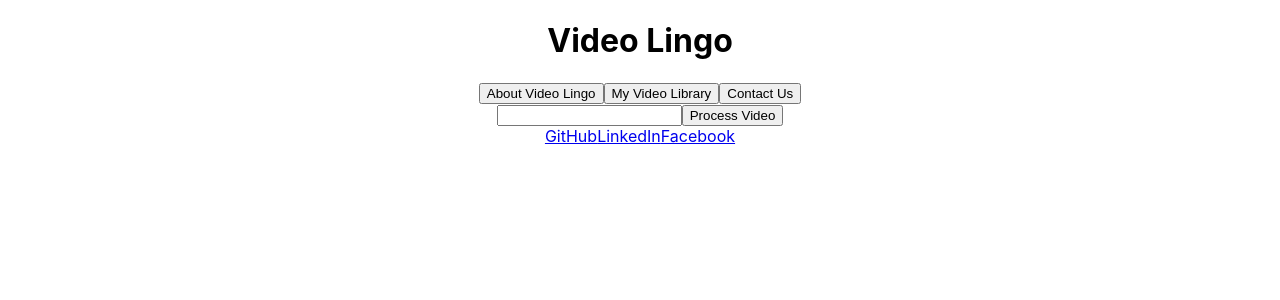
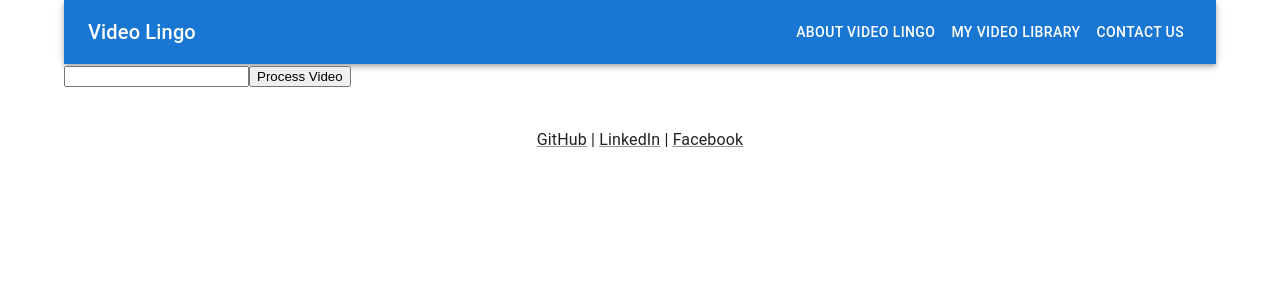
Before and after one commit to christopherflores9312/VideoLingo, a React (Create React App) app in the folder client/: page / in a window 1280 px wide. Shown: the top 300 px of the page. Built offline with nearby package versions, Linux system fonts and the light colour scheme.

Commit message:
material ui implementation

```diff
--- a/client/package.json
+++ b/client/package.json
@@ -5,6 +5,7 @@
   "dependencies": {
     "@emotion/react": "^11.11.1",
     "@emotion/styled": "^11.11.0",
+    "@mui/icons-material": "^5.14.3",
     "@mui/material": "^5.14.3",
     "@testing-library/jest-dom": "^5.17.0",
     "@testing-library/react": "^13.4.0",
--- a/client/src/App.js
+++ b/client/src/App.js
@@ -3,20 +3,20 @@ import logo from './logo.svg';
 import Header from './components/Header';
 import Navigation from './components/Navigation';
 import Footer from './components/Footer';
-import VideoProcessor from './components/VideoProcessor';  // Import VideoProcessor
-import './App.css';
+import VideoProcessor from './components/VideoProcessor';
+import Container from '@mui/material/Container';
+import CssBaseline from '@mui/material/CssBaseline';
 
 function App() {
   return (
-    <div className="App">
+  <Container component="main" maxWidth="lg">
+      <CssBaseline />  {/* Normalize CSS */}
       <Header />
-      <div className="App-content">
 
 
-        <VideoProcessor />  {/* Include the VideoProcessor component here */}
-      </div>
+      <VideoProcessor />
       <Footer />
-    </div>
+    </Container>
   );
 }
 
--- a/client/src/components/Footer.js
+++ b/client/src/components/Footer.js
@@ -1,12 +1,26 @@
 import React from 'react';
+import Container from '@mui/material/Container';
+import Link from '@mui/material/Link';
+import Typography from '@mui/material/Typography';
 
 function Footer() {
-    return (
-        <footer className="mt-5 p-3 bg-dark text-white text-center">
-            <a href="https://github.com/christopherflores9312/VideoLingo.git" className="mr-3">GitHub</a>
-            <a href="https://www.linkedin.com" className="mr-3">LinkedIn</a>
-            <a href="https://www.facebook.com/">Facebook</a>
-        </footer>
-    );
+  return (
+    <Container component="footer" maxWidth="lg" style={{ marginTop: '40px', paddingBottom: '20px', textAlign: 'center' }}>
+      <Typography variant="body1">
+        <Link href="https://github.com/christopherflores9312/VideoLingo.git" color="textPrimary">
+          GitHub
+        </Link>
+        {" | "}
+        <Link href="https://www.linkedin.com" color="textPrimary">
+          LinkedIn
+        </Link>
+        {" | "}
+        <Link href="https://www.facebook.com/" color="textPrimary">
+          Facebook
+        </Link>
+      </Typography>
+    </Container>
+  );
 }
+
 export default Footer;
--- a/client/src/components/Header.js
+++ b/client/src/components/Header.js
@@ -1,12 +1,20 @@
 import React from 'react';
 import Navigation from './Navigation';
+import AppBar from '@mui/material/AppBar';
+import Toolbar from '@mui/material/Toolbar';
+import Typography from '@mui/material/Typography';
 
 function Header() {
-    return (
-        <header className="p-3 bg-dark text-white">
-            <h1 className="mb-0">Video Lingo</h1>
-            <Navigation />
-        </header>
-    );
+  return (
+    <AppBar position="static">
+      <Toolbar>
+        <Typography variant="h6" style={{ flexGrow: 1 }}>
+          Video Lingo
+        </Typography>
+        <Navigation />
+      </Toolbar>
+    </AppBar>
+  );
 }
+
 export default Header;
--- a/client/src/components/Navigation.js
+++ b/client/src/components/Navigation.js
@@ -1,18 +1,19 @@
 import React from 'react';
+import Button from '@mui/material/Button';
 
 function Navigation({ setCurrentSection }) {
   return (
-        <nav className="mt-2">
+    <div>
       {['About Video Lingo', 'My Video Library', 'Contact Us'].map(section => (
-                <button
+        <Button
           key={section}
           onClick={() => setCurrentSection(section)}
-                    className="btn btn-secondary mr-2"
+          color="inherit"
         >
           {section}
-                </button>
+        </Button>
       ))}
-        </nav>
+    </div>
   );
 }
 
```
Also changed, not shown: 1 other file (tests, documents, lock files or other folders). Lines whose indentation alone changed are shown as unchanged.
